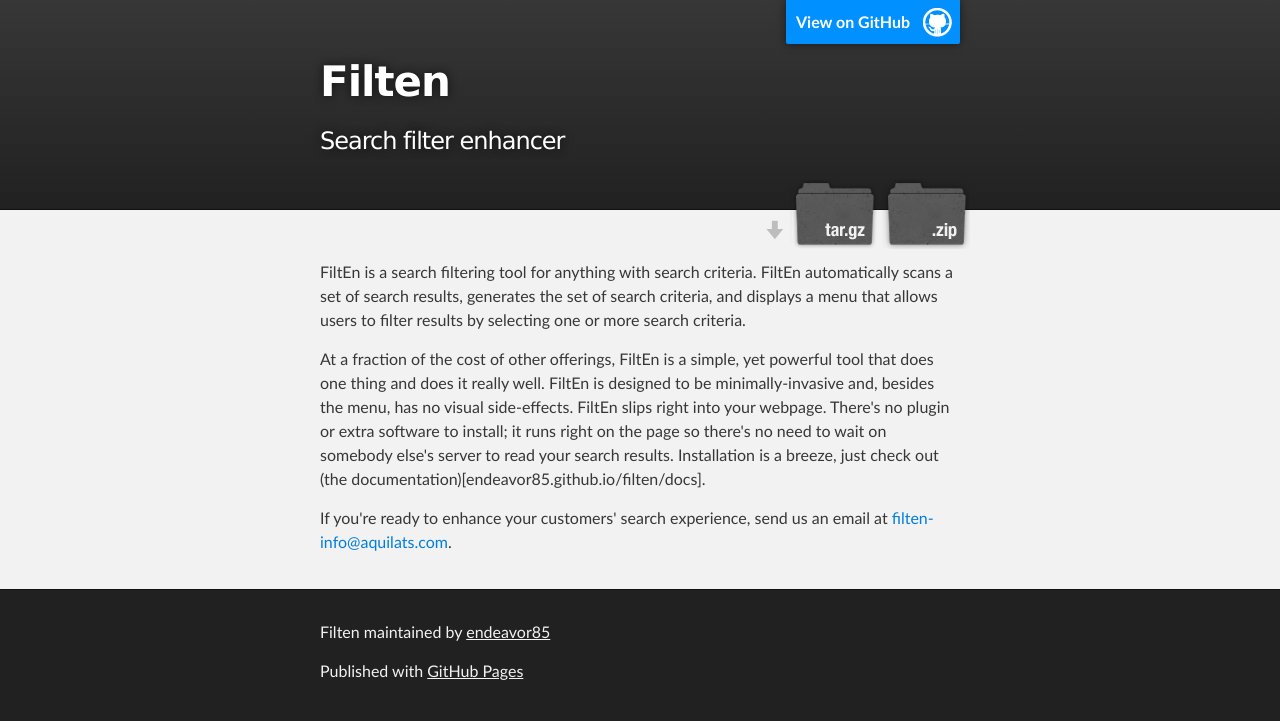
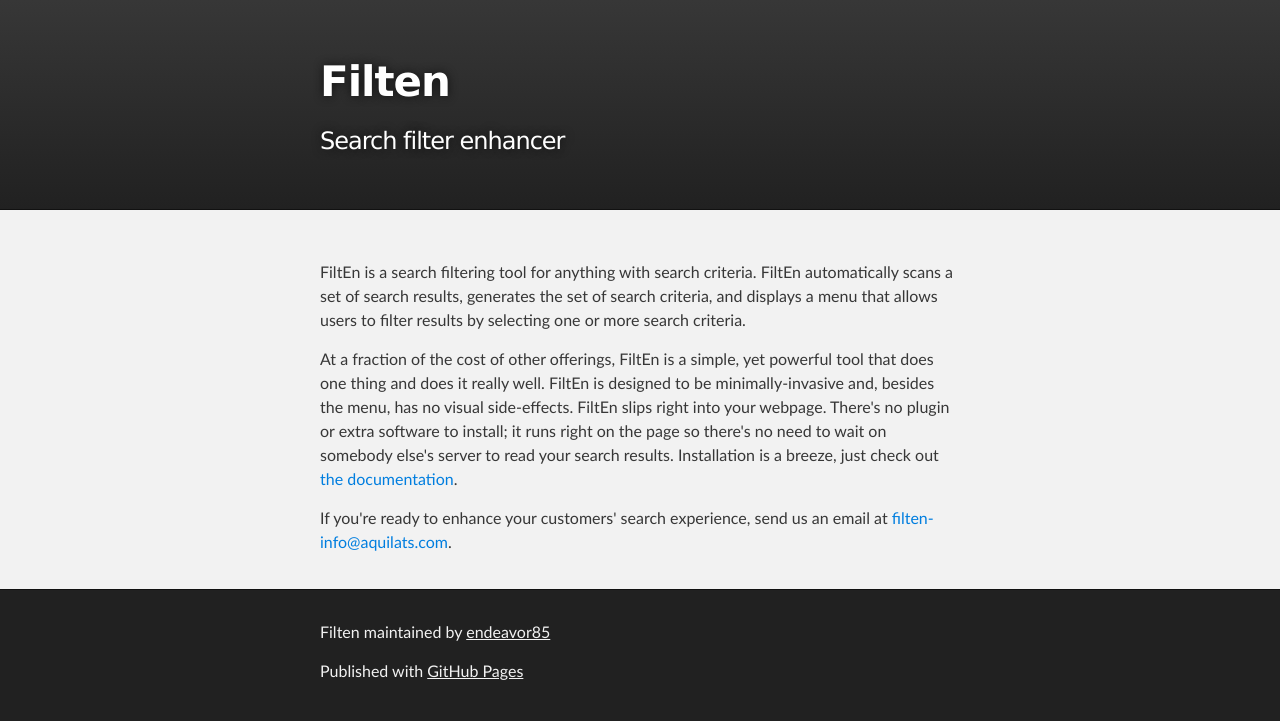
Before and after one commit to endeavor85/filten, a plain HTML site: page index.html in a window 1280 px wide. Drawn offline with Linux system fonts and the light colour scheme.

Commit message:
Update index.html

```diff
--- a/index.html
+++ b/index.html
@@ -16,15 +16,17 @@
     <!-- HEADER -->
     <div id="header_wrap" class="outer">
         <header class="inner">
-          <a id="forkme_banner" href="https://github.com/endeavor85/filten">View on GitHub</a>
+          <!--<a id="forkme_banner" href="https://github.com/endeavor85/filten">View on GitHub</a>-->
 
           <h1 id="project_title">Filten</h1>
           <h2 id="project_tagline">Search filter enhancer</h2>
 
+            <!--
             <section id="downloads">
               <a class="zip_download_link" href="https://github.com/endeavor85/filten/zipball/master">Download this project as a .zip file</a>
               <a class="tar_download_link" href="https://github.com/endeavor85/filten/tarball/master">Download this project as a tar.gz file</a>
             </section>
+            -->
         </header>
     </div>
 
@@ -33,7 +35,7 @@
       <section id="main_content" class="inner">
         <p>FiltEn is a search filtering tool for anything with search criteria.  FiltEn automatically scans a set of search results, generates the set of search criteria, and displays a menu that allows users to filter results by selecting one or more search criteria.</p>
 
-<p>At a fraction of the cost of other offerings, FiltEn is a simple, yet powerful tool that does one thing and does it really well.  FiltEn is designed to be minimally-invasive and, besides the menu, has no visual side-effects. FiltEn slips right into your webpage.  There's no plugin or extra software to install; it runs right on the page so there's no need to wait on somebody else's server to read your search results.  Installation is a breeze, just check out (the documentation)[endeavor85.github.io/filten/docs].</p>
+<p>At a fraction of the cost of other offerings, FiltEn is a simple, yet powerful tool that does one thing and does it really well.  FiltEn is designed to be minimally-invasive and, besides the menu, has no visual side-effects. FiltEn slips right into your webpage.  There's no plugin or extra software to install; it runs right on the page so there's no need to wait on somebody else's server to read your search results.  Installation is a breeze, just check out <a href="http://endeavor85.github.io/filten/docs">the documentation</a>.</p>
 
 <p>If you're ready to enhance your customers' search experience, send us an email at <a href="mailto:filten-info@aquilats.com">filten-info@aquilats.com</a>.</p>
       </section>
```
